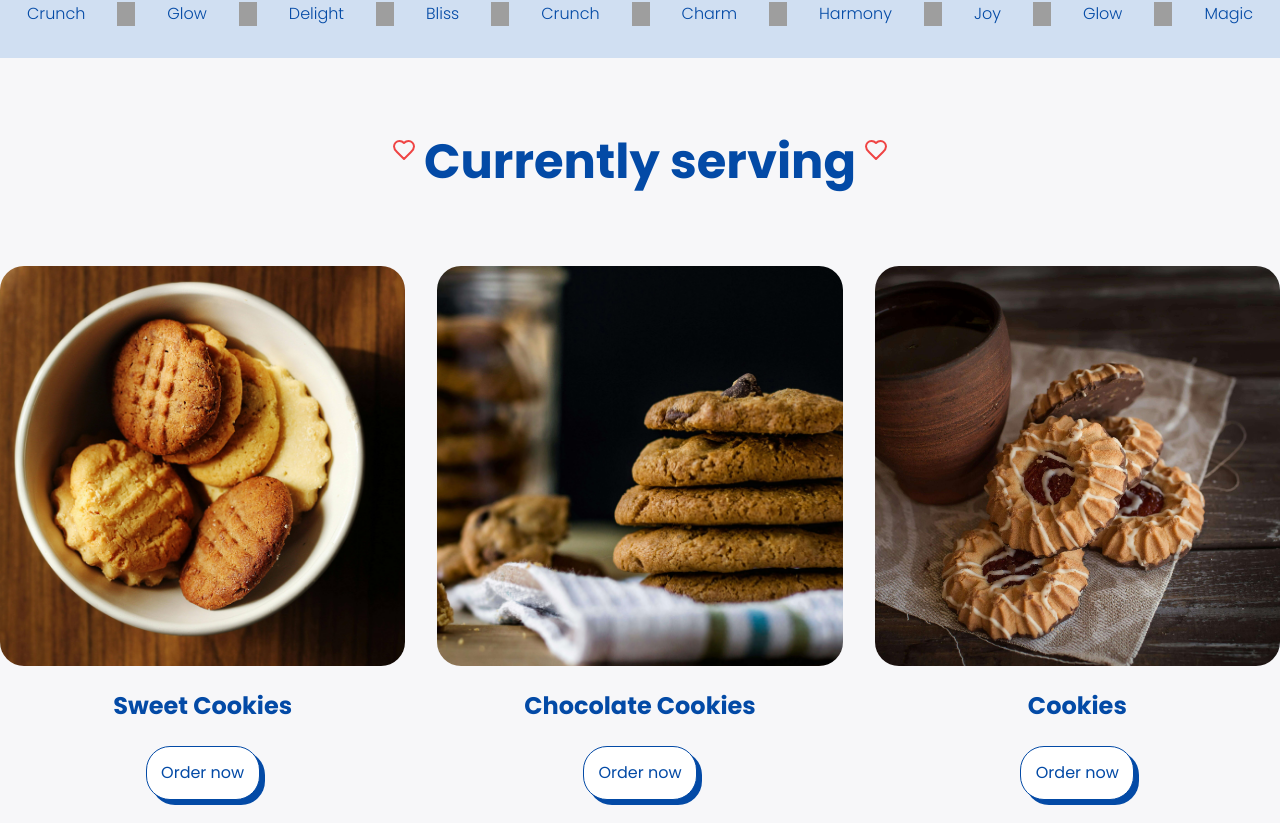
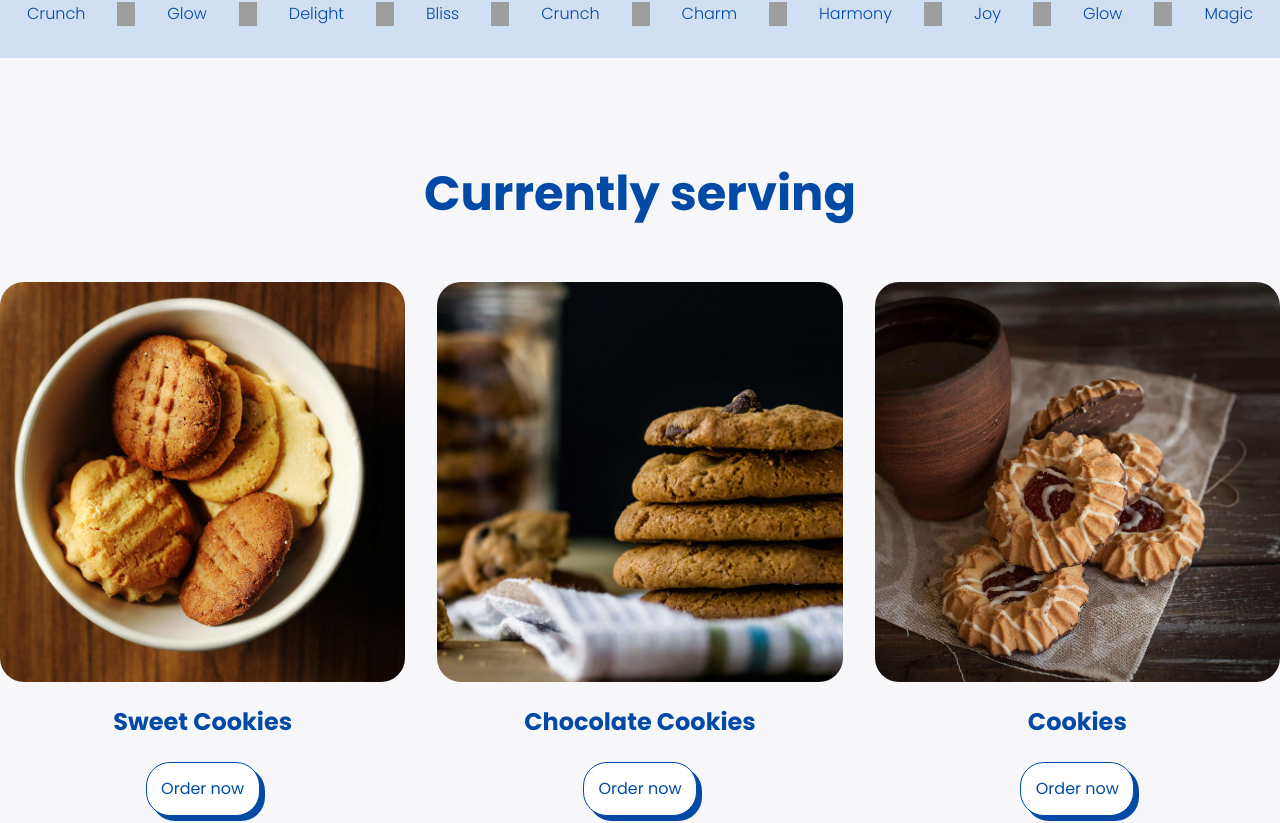
Before and after one commit to emersonramos3lt/cookie-store-app, a Next.js app: page / in a window 1280 px wide. Shown: the part 528-1351 px from the top of the page. Built offline with nearby package versions, Linux system fonts and the light colour scheme; grey boxes are pictures that could not be loaded.

Commit message:
Update ServingSection.tsx

```diff
--- a/components/ServingSection.tsx
+++ b/components/ServingSection.tsx
@@ -1,17 +1,16 @@
 import React from 'react'
 import Button from './Button'
-import { ChefHat, Cookie, Heart } from 'lucide-react'
 import Image from 'next/image'
 
 const ServingSection = () => {
   return (
-    <section className='section max-w-[1300px] m-auto mt-[5rem]'>
+    <section className='section max-w-[1300px] m-auto lg:mt-[7rem] mt-[3rem]'>
       <h1 className='h1-section text-5xl font-bold text-secondaryColor flex justify-center text-center'>
-        <Heart className='lg:mr-2 lg:block hidden text-red-500'/> Currently serving <Heart className='lg:ml-2 lg:block hidden text-red-500'/>
+         Currently serving
       </h1>
 
-      <div className='container-flex grid grid-cols-3 justify-center mt-[5rem] gap-8'>
-        <div className='flex items-center flex-col'>
+      <div className='container-flex grid grid-cols-3 justify-center mt-[2rem] gap-8'>
+        <div className='flex items-center flex-col mt-8'>
           <Image
           src='/offer-img1.jpg'
           alt='Cookies'
@@ -28,7 +27,7 @@ const ServingSection = () => {
         />
         </div>
 
-        <div className='flex items-center flex-col'>
+        <div className='flex items-center flex-col mt-8'>
           <Image
           src='/offer-img2.jpg'
           alt='Cookies'
@@ -45,7 +44,7 @@ const ServingSection = () => {
         />
         </div>
 
-        <div className='flex items-center flex-col'>
+        <div className='flex items-center flex-col mt-8'>
           <Image
           src='/offer-img3.jpg'
           alt='Cookies'
```
